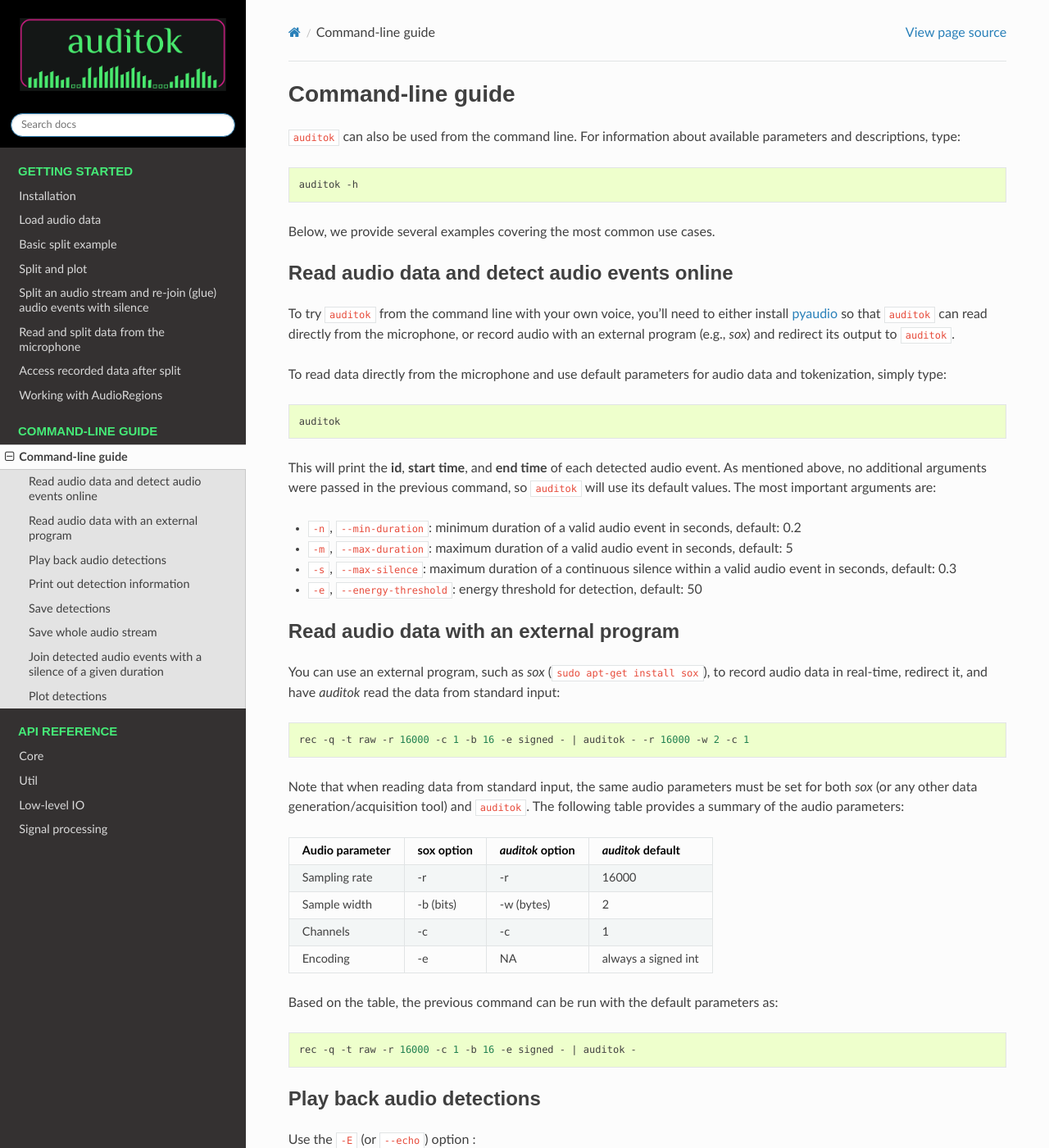
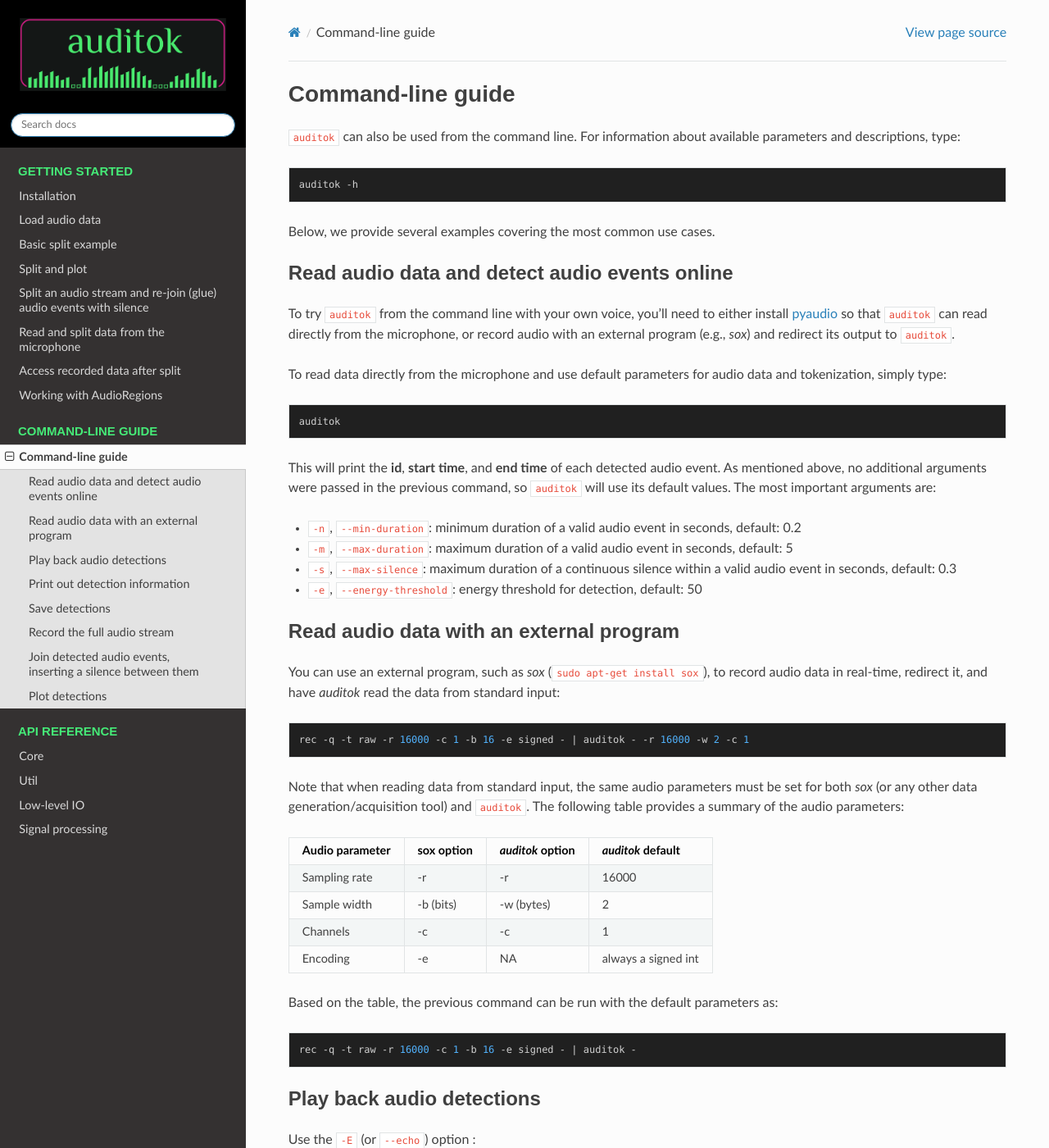
Before and after one commit to amsehili/auditok, a Sphinx documentation site: the page built from doc/command_line_usage.rst, in a window 1280 px wide and 1400 px high. Shown: the whole window at 82% size. Built offline with Sphinx 7.4.7 and the Read the Docs theme 3.1.0, drawn with Linux system fonts in a browser that asks for light colours; some of the changed text lies outside the part shown.

Commit message:
Update documentation

````diff
--- a/doc/command_line_usage.rst
+++ b/doc/command_line_usage.rst
@@ -160,8 +160,8 @@
     auditok -o "{id}_{start:.3f}_{end:.3f}.wav"
 
 
-Save whole audio stream
------------------------
+Record the full audio stream
+----------------------------
 
 When reading audio data from the microphone, you may want to save it to disk.
 To do this, use the ``-O`` or ``--save-stream`` option:
@@ -173,14 +173,14 @@
 Note that this will work even if you read data from a file on disk.
 
 
-Join detected audio events with a silence of a given duration
--------------------------------------------------------------
+Join detected audio events, inserting a silence between them
+------------------------------------------------------------
 
 Sometimes, you may want to detect audio events while also
 creating a file that contains the same events with modified
 pause durations.
 
-To do this, use the ``-j`` or ``--join-detections`` option together
+To achieve this, use the ``-j`` or ``--join-detections`` option together
 with the ``-O`` / ``--save-stream`` option. In the example below, we
 read data from `input.wav` and save audio events to `output.wav`, adding
 1-second pauses between them:
--- a/doc/conf.py
+++ b/doc/conf.py
@@ -13,9 +13,9 @@
 # serve to show the default.
 
 import ast
-import os
 import re
 import sys
+from datetime import datetime
 
 # If extensions (or modules to document with autodoc) are in another directory,
 # add these directories to sys.path here. If the directory is relative to the
@@ -63,7 +63,7 @@
 
 # General information about the project.
 project = "auditok"
-copyright = "2015-2024, Amine Sehili"
+copyright = f"2015-{datetime.now().year}, Amine Sehili"
 author = "Amine Sehili"
 
 # The version info for the project you're documenting, acts as replacement for
@@ -80,7 +80,7 @@
 #
 # This is also used if you do content translation via gettext catalogs.
 # Usually you set "language" from the command line for these cases.
-language = None
+language = "en"
 
 # There are two options for replacing |today|: either, you set today to some
 # non-false value, then it is used:
@@ -108,7 +108,7 @@
 # show_authors = False
 
 # The name of the Pygments (syntax highlighting) style to use.
-pygments_style = "sphinx"
+pygments_style = "native"
 
 # A list of ignored prefixes for module index sorting.
 # modindex_common_prefix = []
@@ -124,16 +124,9 @@
 
 # The theme to use for HTML and HTML Help pages.  See the documentation for
 # a list of builtin themes.
-# html_theme = 'sphinxdoc'
+html_theme = "sphinx_rtd_theme"
 
 
-# on_rtd is whether we are on readthedocs.org
-on_rtd = os.environ.get("READTHEDOCS", None) == "True"
-if not on_rtd:  # only import and set the theme if we're building docs locally
-    import sphinx_rtd_theme
-
-    html_theme = "sphinx_rtd_theme"
-    html_theme_path = [sphinx_rtd_theme.get_html_theme_path()]
 html_theme_options = {
     "logo_only": True,
     "style_nav_header_background": "#000000",
--- a/doc/index.rst
+++ b/doc/index.rst
@@ -11,7 +11,7 @@
 
 
 
-```auditok`` is an **Audio Activity Detection** tool that processes online data
+``auditok`` is an **Audio Activity Detection** tool that processes online data
 (from an audio device or standard input) and audio files. It can be used via the command line or through its API.
 
 Full documentation is available on `Read the Docs <https://auditok.readthedocs.io/en/latest/>`_.
````
Also changed, not shown: 1 other file.
